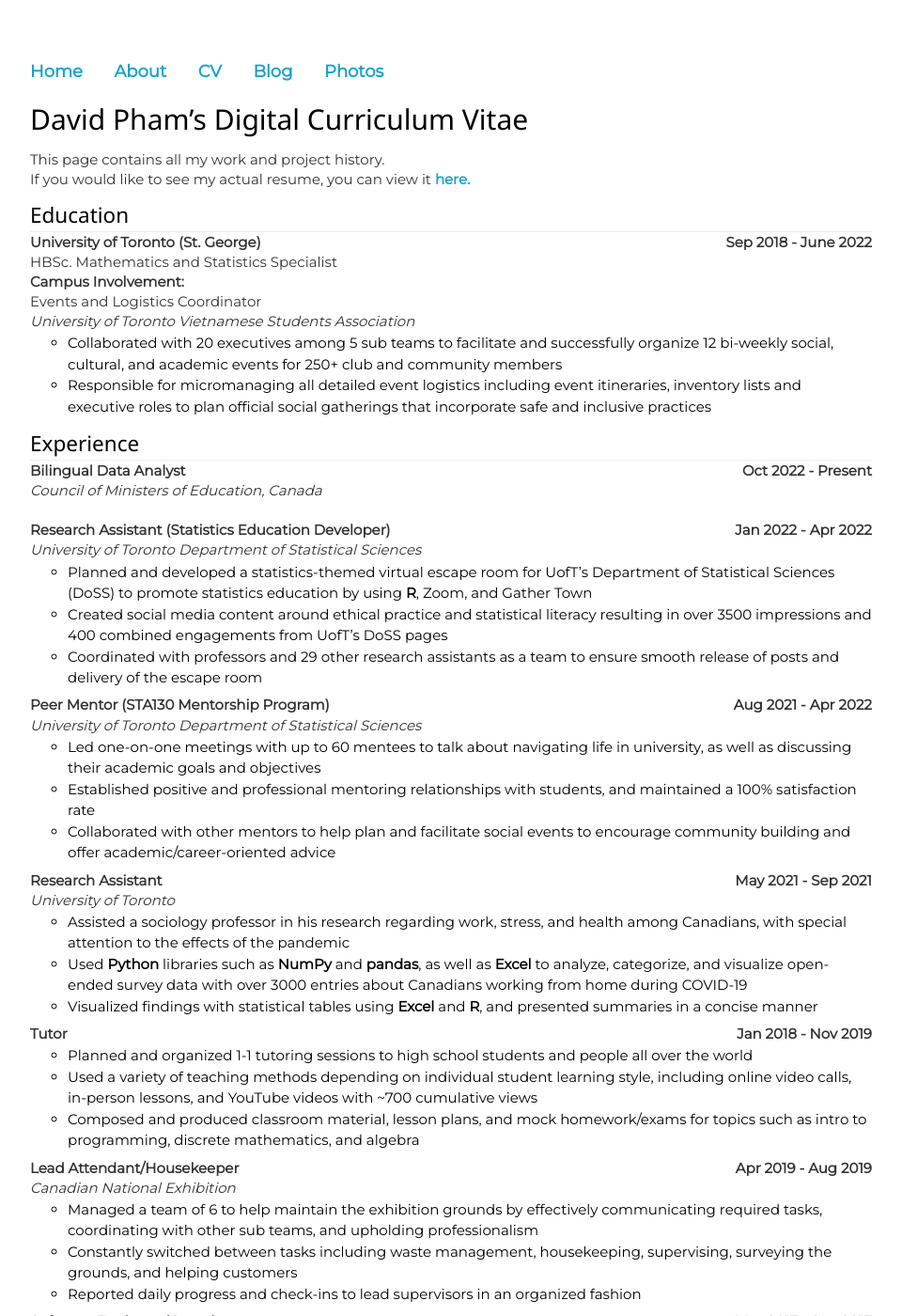
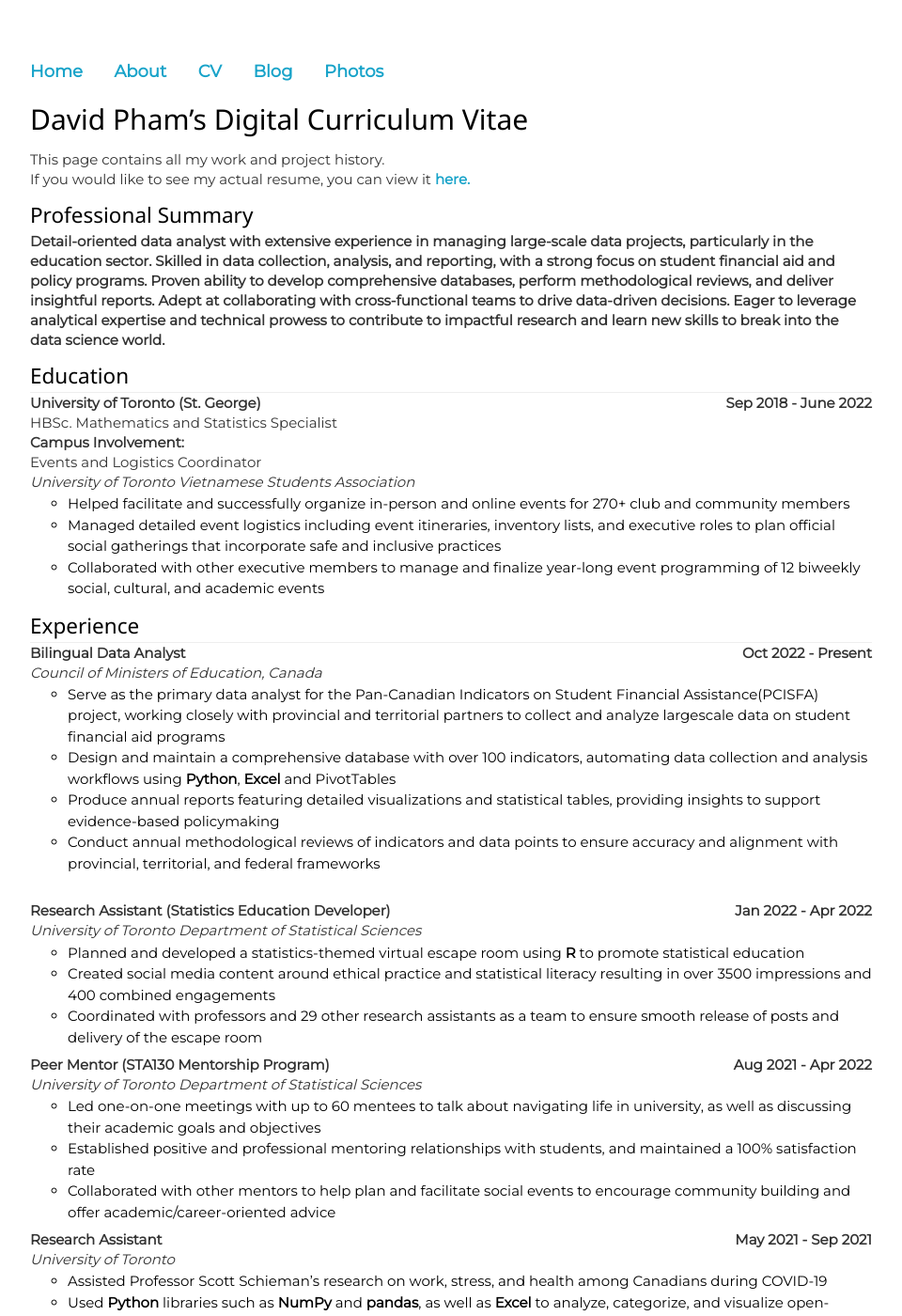
Before and after one commit to TheGort/thegort.github.io, a Jekyll site: the page built from cv.md, in a window 1280 px wide and 1400 px high. Shown: the whole window at 94% size, without its empty margins (160-1120 px from the left). Built offline with Jekyll 4.4.1, drawn with Linux system fonts in a browser that asks for light colours; some of the changed text lies outside the part shown.

Commit message:
update 2025

```diff
--- a/cv.md
+++ b/cv.md
@@ -5,7 +5,15 @@ title: David Pham's CV
 # David Pham's Digital Curriculum Vitae
 This page contains all my work and project history.
 
-If you would like to see my actual resume, you can view it [**here.**]({{ site.url }}/assets/resume_davidpham.pdf){:target="_blank"}
+If you would like to see my actual resume, you can view it [**here.**]({{ site.url }}/assets/resume.pdf){:target="_blank"}
+
+## Professional Summary
+**Detail-oriented data analyst with extensive experience in managing large-scale data projects, particularly in the
+education sector. Skilled in data collection, analysis, and reporting, with a strong focus on student financial aid
+and policy programs. Proven ability to develop comprehensive databases, perform methodological reviews, and
+deliver insightful reports. Adept at collaborating with cross-functional teams to drive data-driven decisions.
+Eager to leverage analytical expertise and technical prowess to contribute to impactful research and learn new
+skills to break into the data science world.**
 
 ## Education
 ----
@@ -15,8 +23,9 @@ HBSc. Mathematics and Statistics Specialist
 **Campus Involvement:**
 Events and Logistics Coordinator
 *University of Toronto Vietnamese Students Association*
-* Collaborated with 20 executives among 5 sub teams to facilitate and successfully organize 12 bi-weekly social, cultural, and academic events for 250+ club and community members
-* Responsible for micromanaging all detailed event logistics including event itineraries, inventory lists and executive roles to plan official social gatherings that incorporate safe and inclusive practices
+* Helped facilitate and successfully organize in-person and online events for 270+ club and community members
+* Managed detailed event logistics including event itineraries, inventory lists, and executive roles to plan official social gatherings that incorporate safe and inclusive practices
+* Collaborated with other executive members to manage and finalize year-long event programming of 12 biweekly social, cultural, and academic events
 
 ## Experience
 ----
@@ -24,6 +33,10 @@ Events and Logistics Coordinator
 **Bilingual Data Analyst**
 
 *Council of Ministers of Education, Canada*
+* Serve as the primary data analyst for the Pan-Canadian Indicators on Student Financial Assistance(PCISFA) project, working closely with provincial and territorial partners to collect and analyze largescale data on student financial aid programs
+* Design and maintain a comprehensive database with over 100 indicators, automating data collection and analysis workflows using **Python**, **Excel** and PivotTables
+* Produce annual reports featuring detailed visualizations and statistical tables, providing insights to support evidence-based policymaking
+* Conduct annual methodological reviews of indicators and data points to ensure accuracy and alignment with provincial, territorial, and federal frameworks
 
 &nbsp;
 
@@ -31,8 +44,8 @@ Events and Logistics Coordinator
 **Research Assistant (Statistics Education Developer)**
 
 *University of Toronto Department of Statistical Sciences*
-* Planned and developed a statistics-themed virtual escape room for UofT's Department of Statistical Sciences (DoSS) to promote statistics education by using **R**, Zoom, and Gather Town
-* Created social media content around ethical practice and statistical literacy resulting in over 3500 impressions and 400 combined engagements from UofT's DoSS pages
+* Planned and developed a statistics-themed virtual escape room using **R** to promote statistical education
+* Created social media content around ethical practice and statistical literacy resulting in over 3500 impressions and 400 combined engagements
 * Coordinated with professors and 29 other research assistants as a team to ensure smooth release of posts and delivery of the escape room
 
 <p style = "float:right;"><b>Aug 2021 - Apr 2022</b></p>
@@ -47,36 +60,16 @@ Events and Logistics Coordinator
 **Research Assistant**
 
 *University of Toronto*
-* Assisted a sociology professor in his research regarding work, stress, and health among Canadians, with special attention to the effects of the pandemic
+* Assisted Professor Scott Schieman’s research on work, stress, and health among Canadians during COVID-19
 * Used **Python** libraries such as **NumPy** and **pandas**, as well as **Excel** to analyze, categorize, and visualize open-ended survey data with over 3000 entries about Canadians working from home during COVID-19
 * Visualized findings with statistical tables using **Excel** and **R**, and presented summaries in a concise manner
-
-<p style = "float: right;"><b>Jan 2018 - Nov 2019</b></p>
-**Tutor**
-* Planned and organized 1-1 tutoring sessions to high school students and people all over the world
-* Used a variety of teaching methods depending on individual student learning style, including online video calls, in-person lessons, and YouTube videos with ~700 cumulative views
-* Composed and produced classroom material, lesson plans, and mock homework/exams for topics such as intro to programming, discrete mathematics, and algebra
-
-<p style = "float: right;"><b>Apr 2019 - Aug 2019</b></p>
-**Lead Attendant/Housekeeper**
-*Canadian National Exhibition*
-* Managed a team of 6 to help maintain the exhibition grounds by effectively communicating required tasks, coordinating with other sub teams, and upholding professionalism
-* Constantly switched between tasks including waste management, housekeeping, supervising, surveying the grounds, and helping customers
-* Reported daily progress and check-ins to lead supervisors in an organized fashion
-
-<p style = "float: right;"><b>May 2017 - Sep 2017</b></p>
-**Software Engineer (Co-op)**
-*HipPOS Software Inc.*
-* Utilized quality assurance testing methodologies such as non-functional/acceptance testing to identify, document, and report bugs in the point-of-sale software
-* Worked with off-site teams to complete timely tests and ensure smooth product releases
-* Developed a web portal for cloud-based error logging/debugging by using the ASP.NET MVC design pattern in **C#**
 
 ## Projects
 #### (Please click the hyperlinks to view my work.)
 ----
 [**Independent Readings Course – Ethical Practice for Statisticians**]({{ site.url }}/assets/final_report.pdf){:target="_blank"}
-* Was selected to be 1 of 3 students to explore the misuse of statistics in the scientific community and everyday media consumption
-* Wrote a 9-page educative piece using **RMarkdown** to spread awareness of statistical literacy and ethics, and used **Zotero + BiBTeX** to manage references
+* Was one of three students selected to collaborate with Professor Liza Bolton on statistical ethics research, examining statistical misuse in science and media
+* Authored a 9-page educative piece using **RMarkdown** to spread awareness of statistical literacy and ethics, and used **Zotero + BiBTeX** to manage references
 * Conducted seminars and research presentations for cohort to synthesise findings and key ideas from a large range of sources
 
 [**Statistical Analysis of Gender Parity (R)**]({{ site.url }}/assets/sta303_project.pdf){:target="_blank"}
@@ -85,11 +78,6 @@ Events and Logistics Coordinator
 * Used judgment to choose appropriate generalized linear (mixed) models, checked their assumptions, and justified the selection in confidence intervals and significance testing
 * Balanced the workload as a team and created a seamless report with reproducible code by using **RMarkdown**
 * Liza Bolton (my past instructor for STA303) summarizes the project very well [**here:**](https://www.lizabolton.com/sta303_winter21_note){:target="_blank"}
-
-**League of Legends Data Analysis (R, Python)**
-* Made a report trying to establish a relationship between rank in League of Legends and predictors such as total number of games played, wins, summoner level, etc. using linear regression
-* Used Python libraries NumPy and pandas to extract and organize over 1000 entries from the Riot API, and used R to conduct regression analyses
-* (The first version/attempt of my report has been completed, but I am refining the methods and procedures to make a second part.)
 
 [**Report on the Effect of Mortality Rate and Alcohol Consumption Using RDD (R)**]({{ site.url }}/assets/sta304_project.pdf){:target="_blank"}
 * Individual school project aimed to replicate and extend Carpenter's and Dobkin's 2009 study on mortality rate and alcohol consumption
--- a/index.html
+++ b/index.html
@@ -4,7 +4,7 @@ title: David Pham, TheGort
 ---
 <div class="blurb">
 	<h1>What's up everybody, it's David here.</h1>
-	<p style="margin-bottom: 0.5em">My name is David Pham, and I graduated from the University of Toronto (St. George) with a degree in mathematics and statistics. (That's crazy!)</p>
-	<p style="margin-bottom: 0.5em">This website (not exactly mobile-friendly) was made by myself with the help of Jekyll and Markdown.</p>
-	<img src="/assets/images/jjeoreo.jpg" alt = "A picture of me" width="450" height="650">
+	<p style="margin-bottom: 0.5em">My name is David Pham, and I graduated from the University of Toronto (St. George) with a degree in mathematics and statistics.</p>
+	<p style="margin-bottom: 0.5em">This website (not exactly mobile-friendly) was made with the help of Jekyll and Markdown.</p>
+	<img src="/assets/images/PXL_20241213_033312661.jpg" alt = "A picture of me" width="613" height="460">
 </div><!-- /.blurb -->
```
Also changed, not shown: about.md (+3 -3 lines), assets/images/IMG_4794.jpg (added), assets/images/PXL_20241213_033312661.jpg (added), readme.txt (added), 2 other files.
